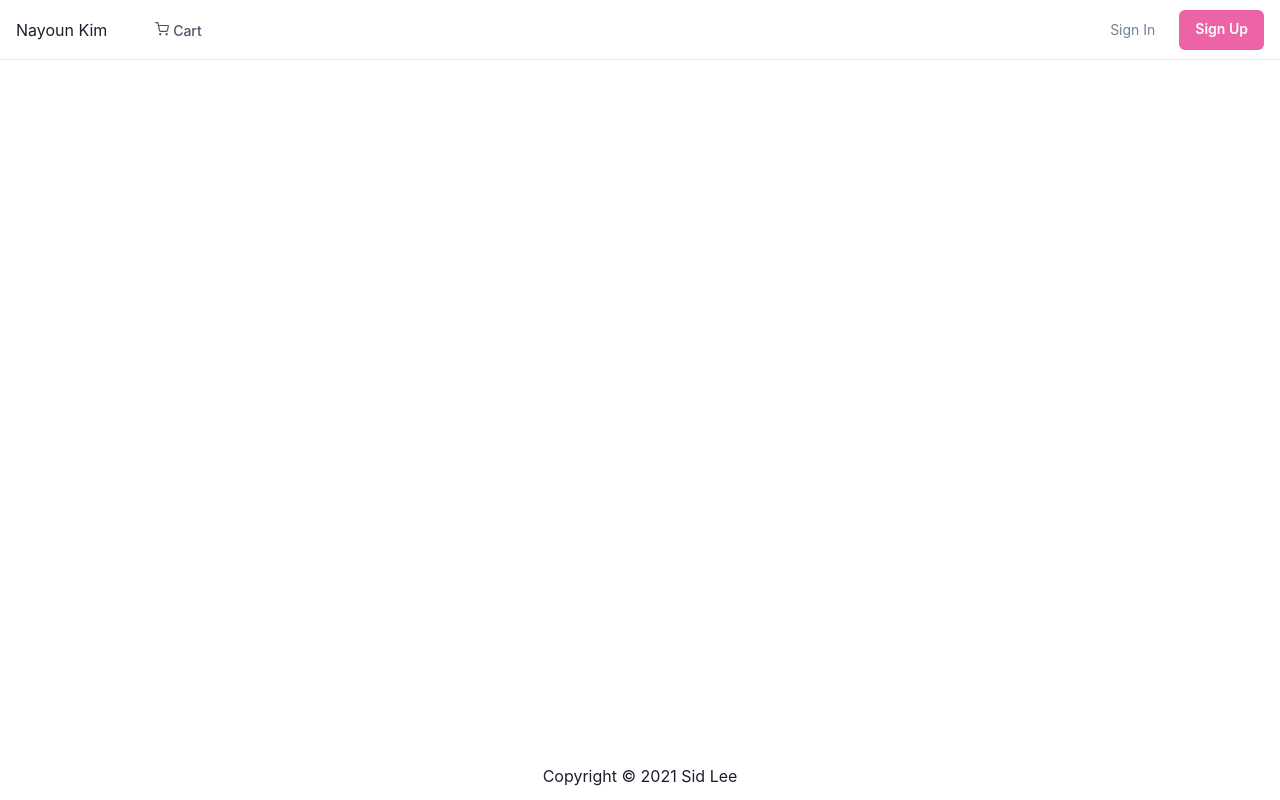
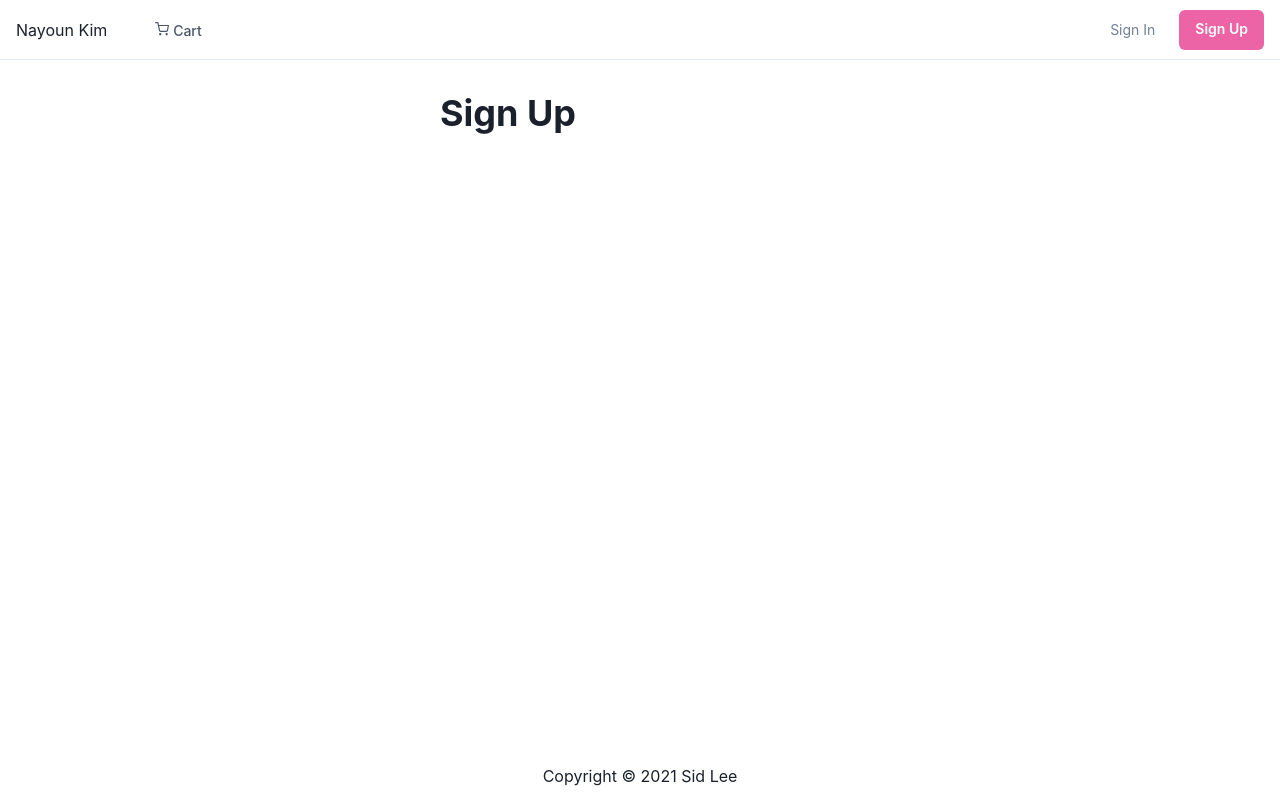
Before and after one commit to sidhlee/eccomerce-fe-react, a React (Create React App) app: page /signup in a window 1280 px wide. Built offline with nearby package versions, Linux system fonts and the light colour scheme; what yup-password would draw is missing.

Commit message:
add signup page boilerplate

```diff
--- a/src/app/App.tsx
+++ b/src/app/App.tsx
@@ -7,6 +7,7 @@ import ProductPage from '../features/products/ProductPage';
 import CartPage from '../features/cart/CartPage';
 import LoginPage from '../features/auth/LoginPage';
 import Navbar from '../features/layout/Navbar';
+import SignupPage from '../features/auth/SignupPage';
 
 function App() {
   return (
@@ -33,6 +34,9 @@ function App() {
               <Route path="/login">
                 <LoginPage />
               </Route>
+              <Route path="/signup">
+                <SignupPage />
+              </Route>
             </Container>
           </Box>
           <Footer />
--- /dev/null
+++ b/src/features/auth/SignupPage.tsx
@@ -0,0 +1,15 @@
+import { Box, Heading } from '@chakra-ui/react';
+
+type SignupPageProps = {};
+
+const SignupPage: React.FC<SignupPageProps> = () => {
+  return (
+    <Box m="auto" maxW="400px">
+      <Heading as="h1" my="5">
+        Sign Up
+      </Heading>
+    </Box>
+  );
+};
+
+export default SignupPage;
```
